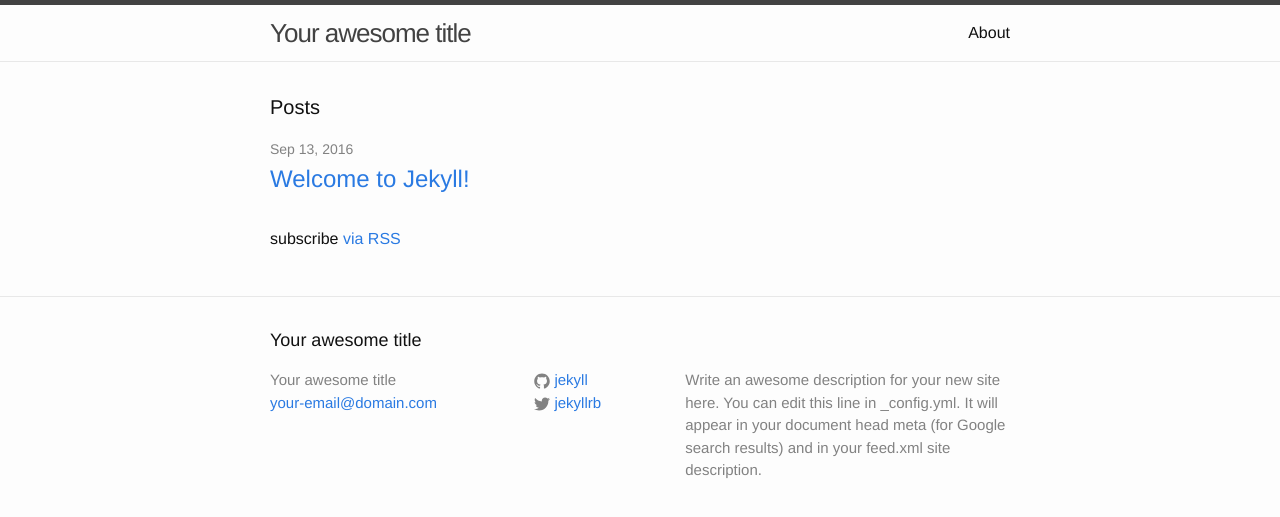
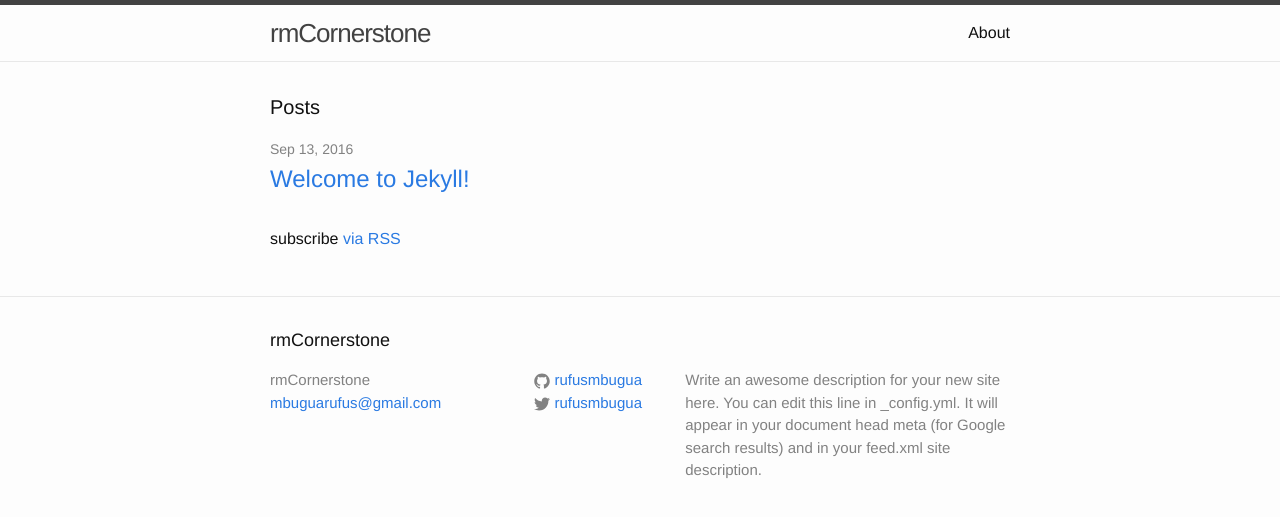
Before and after one commit to RufusMbugua/rmCornerstone, a Jekyll site: the page built from index.html, in a window 1280 px wide. Shown: the top 517 px of the page. Built offline with Jekyll 4.4.1, drawn with Linux system fonts in a browser that asks for light colours.

Commit message:
Config Update

```diff
--- a/_config.yml
+++ b/_config.yml
@@ -6,16 +6,16 @@
 # 'jekyll serve'. If you change this file, please restart the server process.
 
 # Site settings
-title: Your awesome title
-email: your-email@domain.com
+title: rmCornerstone
+email: mbuguarufus@gmail.com
 description: > # this means to ignore newlines until "baseurl:"
   Write an awesome description for your new site here. You can edit this
   line in _config.yml. It will appear in your document head meta (for
   Google search results) and in your feed.xml site description.
 baseurl: "" # the subpath of your site, e.g. /blog
-url: "http://yourdomain.com" # the base hostname & protocol for your site
-twitter_username: jekyllrb
-github_username:  jekyll
+url: "http://rufusmbugua.github.io" # the base hostname & protocol for your site
+twitter_username: rufusmbugua
+github_username:  rufusmbugua
 
 # Build settings
 markdown: kramdown
```
